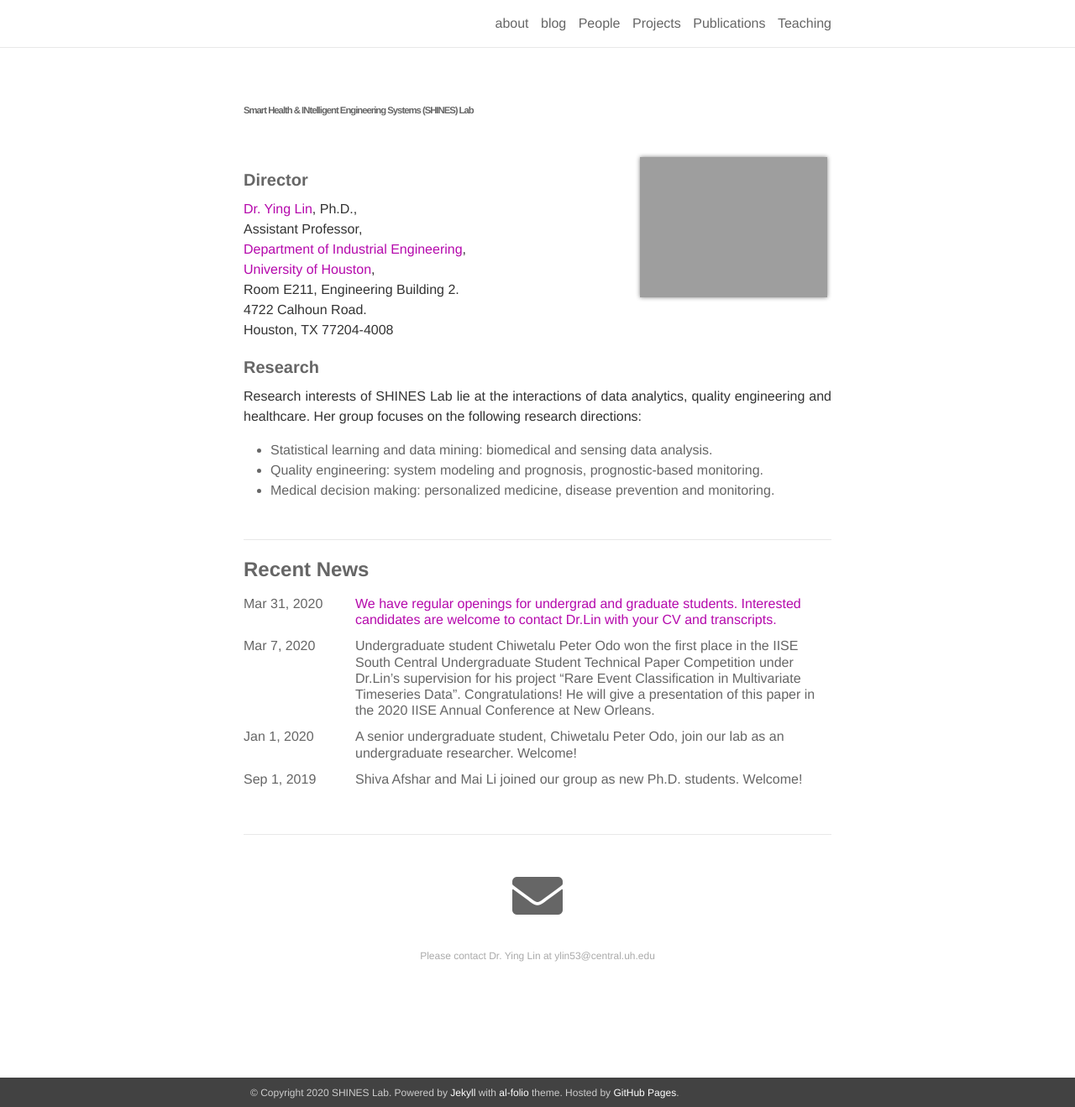
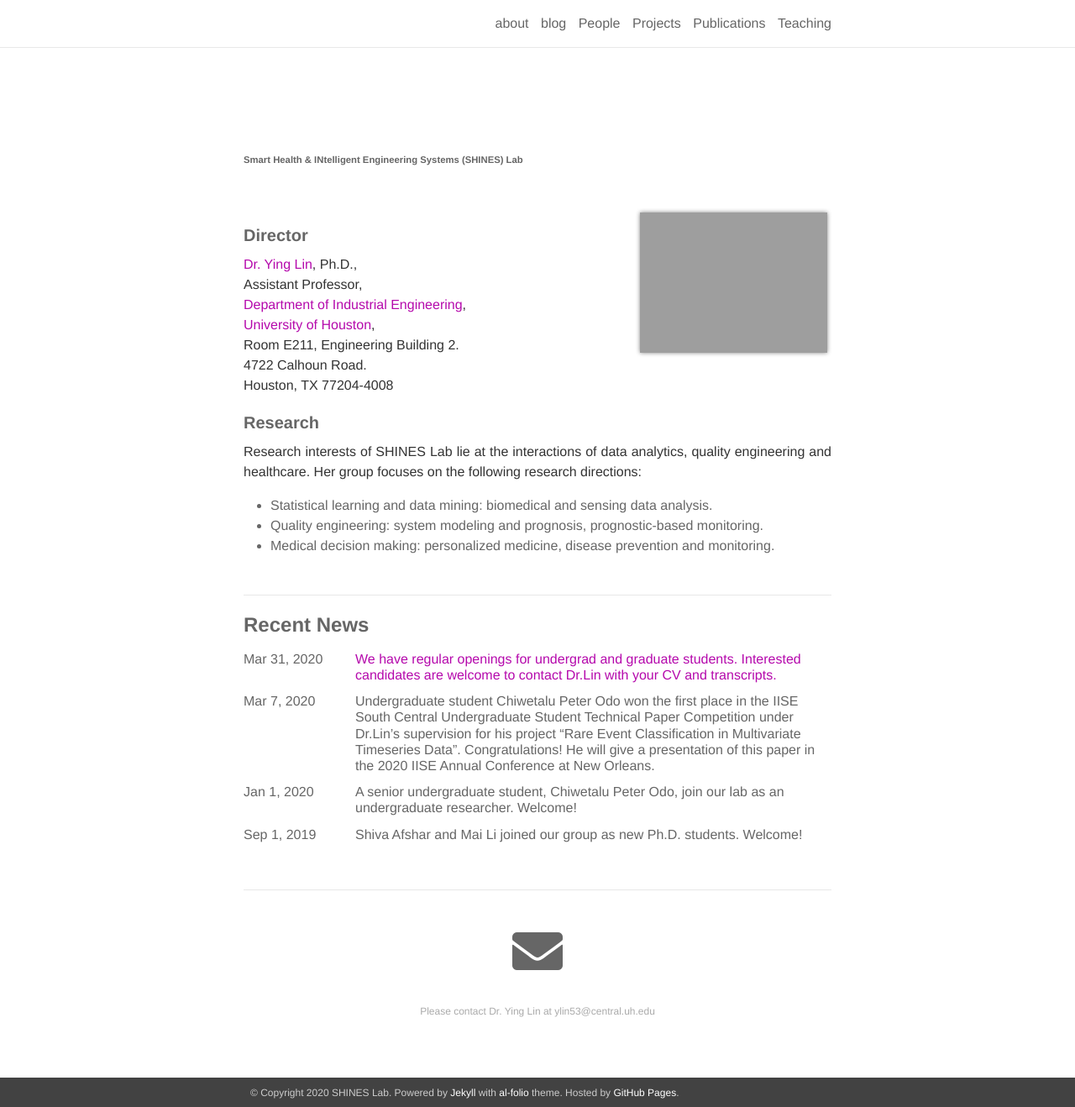
Before and after one commit to shines-lab/shines-lab.github.io, a Jekyll site: the page built from _pages/about.md, in a window 1280 px wide and 1318 px high. Shown: the whole window at 84% size. Built offline with Jekyll 4.4.1, drawn with Linux system fonts in a browser that asks for light colours.

```diff
--- a/_pages/about.md
+++ b/_pages/about.md
@@ -1,7 +1,7 @@
 ---
 layout: about
 permalink: /
-title: <strong><small>Smart Health & INtelligent Engineering Systems (SHINES) Lab</small></strong>
+title: <h1><small><b>Smart Health & INtelligent Engineering Systems (SHINES) Lab</b></small></h1>
 profile:
   align: right
   image: WechatIMG7514.jpeg
```
